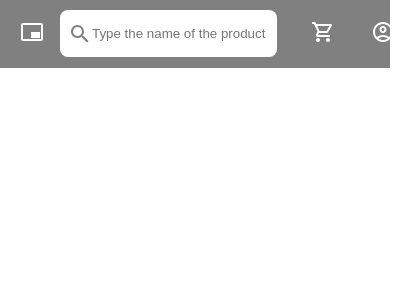
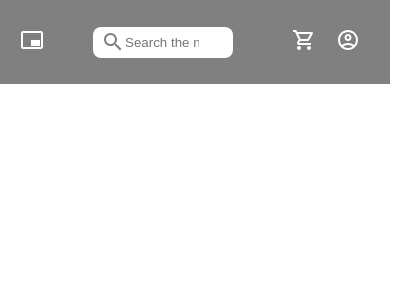
Before and after one commit to karananeja/fe-shopping-site, a React (Vite) app: page / in a window 390 px wide. Shown: the top 300 px of the page, 413 px wide, since content can reach past the window. Built offline with nearby package versions, Linux system fonts and the light colour scheme; the HTML template or start-up script is replaced by a standard one.

Commit message:
added responsive to the header

```diff
--- a/src/components/navBar/NavBar.scss
+++ b/src/components/navBar/NavBar.scss
@@ -51,3 +51,28 @@
     }
   }
 }
+
+@media screen and (max-width: 410px) {
+  .header {
+    height: 10vh;
+
+    .header__center {
+      flex: unset;
+      width: 40%;
+
+      .header__searchBar {
+        input {
+          flex: unset;
+          width: 60%;
+          padding: 0.5rem 0;
+        }
+      }
+    }
+
+    .header__unorderedList {
+      li {
+        padding: 0;
+      }
+    }
+  }
+}
--- a/src/components/navBar/index.jsx
+++ b/src/components/navBar/index.jsx
@@ -20,7 +20,7 @@ const NavBar = () => {
           <Search />
           <input
             type='text'
-            placeholder="Type the name of the product you're looking for"
+            placeholder="Search the name of the product you're looking for"
           />
         </div>
       </div>
```
